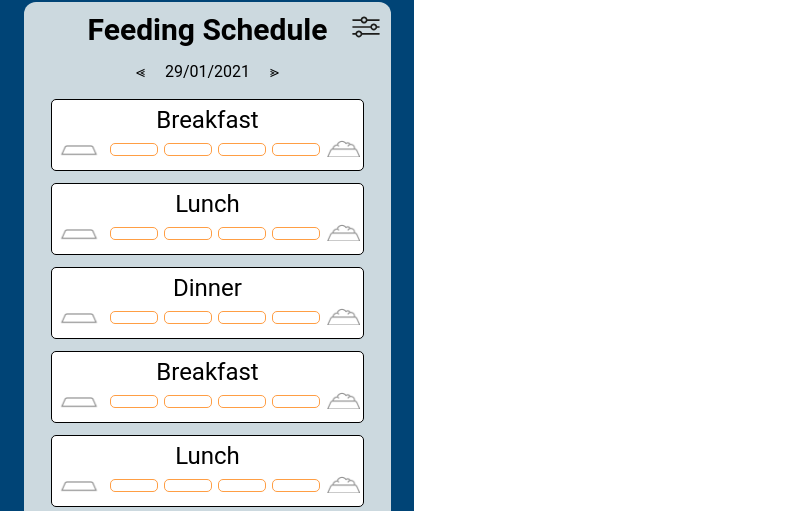
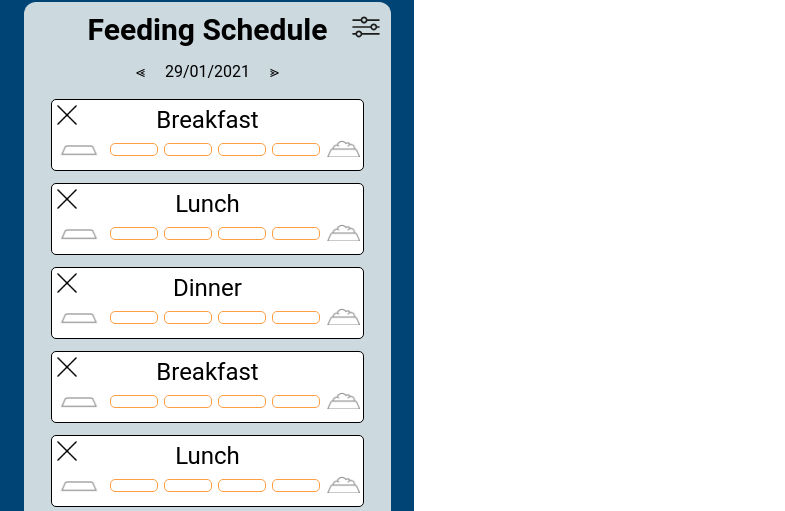
Before and after one commit to virginiesw/MDIA3109-midterm, a React (Create React App) app in the folder my-app/: page / in a window 1280 px wide. Shown: the part 292-803 px from the top of the page, without its empty margins (0-785 px from the left). Built offline with nearby package versions, Linux system fonts and the light colour scheme.

Commit message:
fixed close icon

```diff
--- a/my-app/src/comps/indicator/index.js
+++ b/my-app/src/comps/indicator/index.js
@@ -1,4 +1,5 @@
 import React, { useState, useEffect } from 'react';
+import close from '../../img/close.png';
 
 import styled from 'styled-components';
 
@@ -21,6 +22,7 @@ justify-content: center;
 align-slef:center;
 font-size:24px;
 margin-bottom: 12px;
+position: relative;
 
 .topcont{
     display:flex;
@@ -28,6 +30,7 @@ margin-bottom: 12px;
         .text{
             color:${props => props.expanded ? "#FF9E44" : "#FFFFF"};
         }
+
 `;
 
 const TopCont = styled.div`
@@ -77,6 +80,14 @@ align-self:center;
 cursor: pointer;
 `;
 
+const CloseImg = styled.img`
+width: 20px;
+margin: 5px;
+position: absolute;
+top: 0;
+left: 0;
+`;
+
 
 
 const Indicator = ({ text, expand }) => {
@@ -112,12 +123,17 @@ const Indicator = ({ text, expand }) => {
     }, [expanded3])
 
     return <Container checked={checked}  >
+         <CloseImg onClick={() => {
+                    setChecked(false);
+                }}  src={close}></CloseImg>
         <TopCont >
             <div className="topcont" >
-
+{/*
                 <div className="close" onClick={() => {
                     setChecked(false);
-                }} ><img src="img/close.png" /></div>
+                }} >
+
+                    </div> */}
 
                 <div className="text" expanded={expanded} onClick={() => {
                     setExpanded(!expanded);
```
